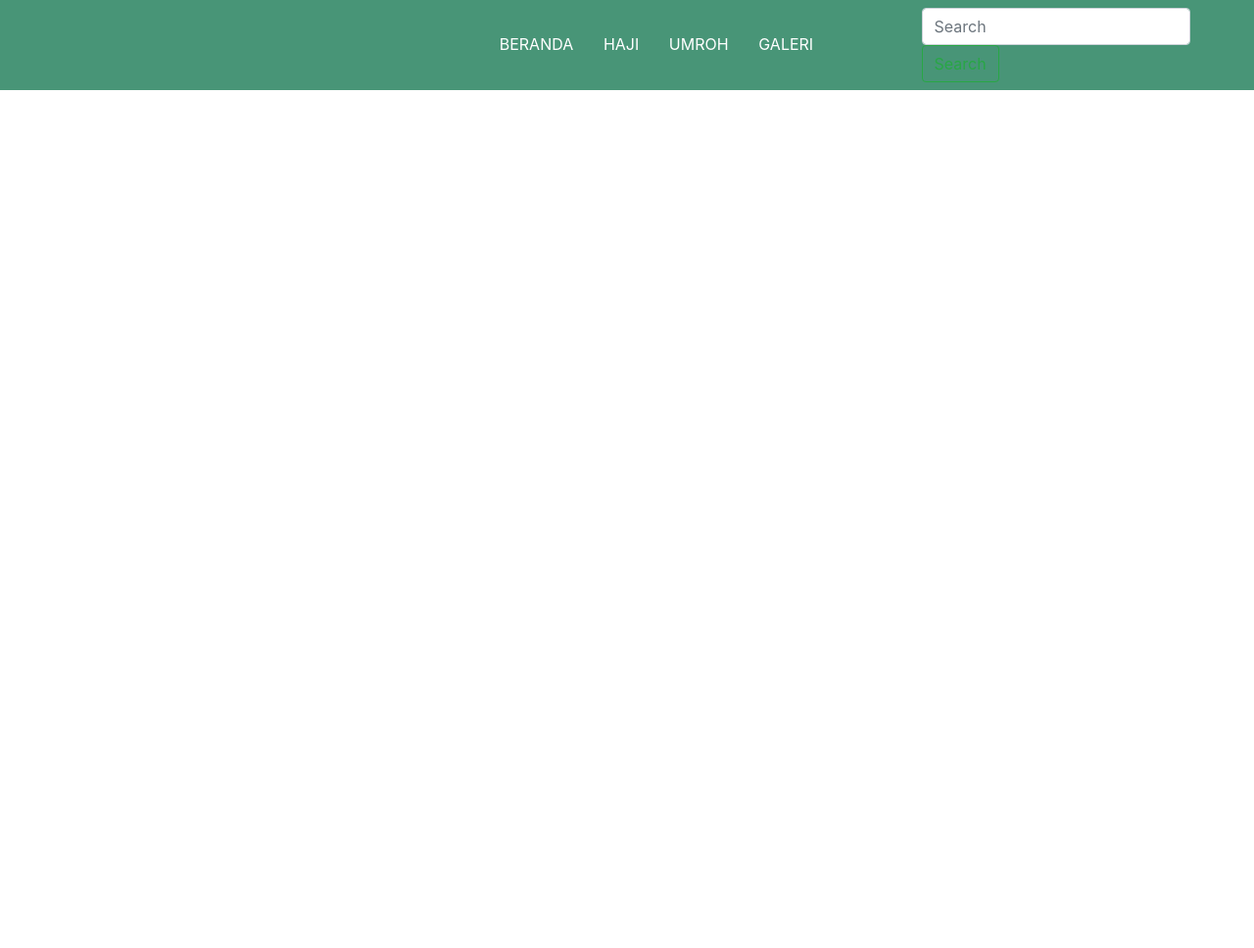
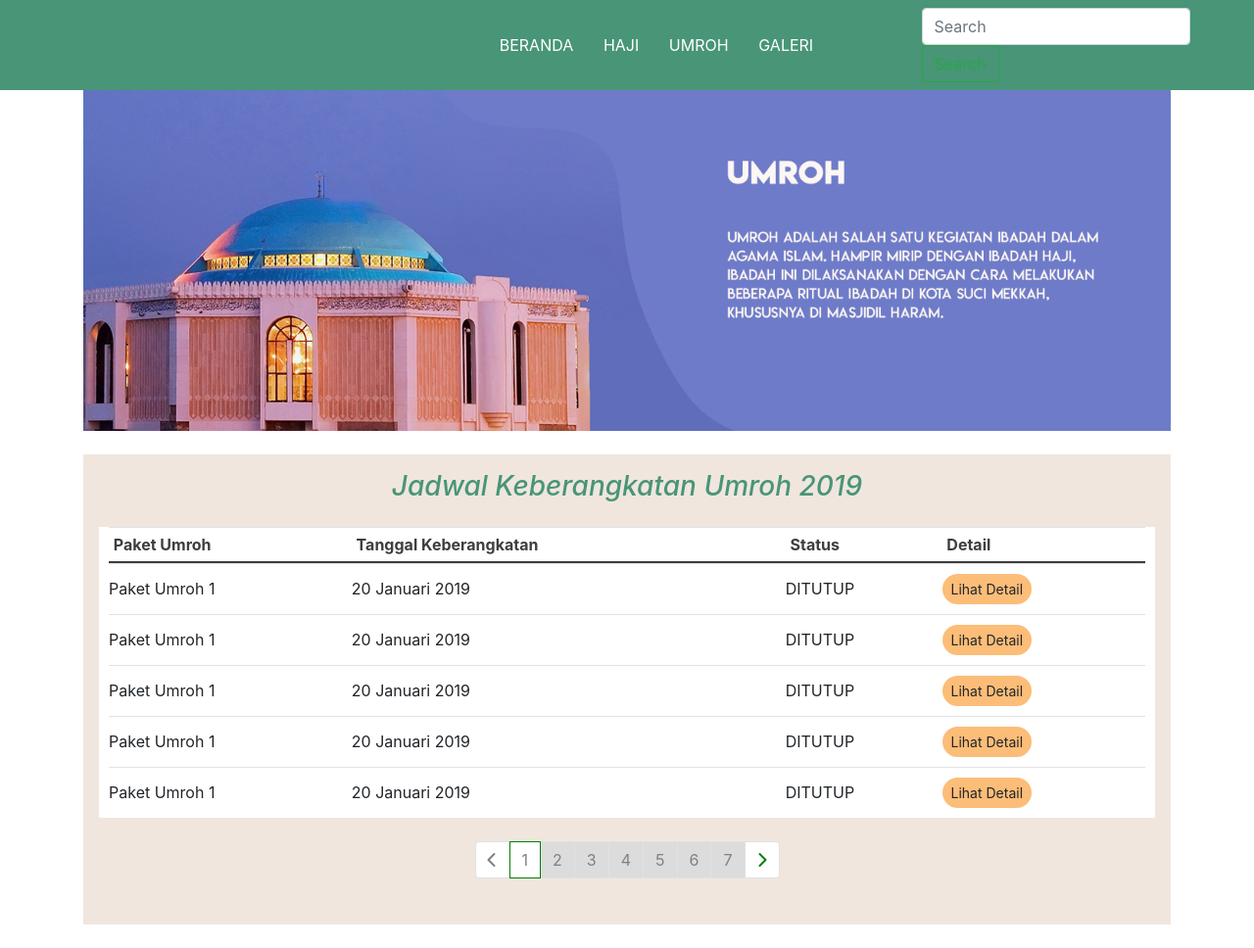
Before and after one commit to Sympathizee/website-kp, a CodeIgniter app: page /website-kp/index.php/umroh/index in a window 1280 px wide. Shown: the whole page at 98% size. Before the commit the page ends 92 px from the top, so only its background shows below. Run offline with CodeIgniter, Linux system fonts and the light colour scheme; some libraries are stand-ins or nearby versions.

Commit message:
Add JadwalKeberangkatan in page umroh

```diff
--- a/application/views/Login.php
+++ b/application/views/Login.php
@@ -10,8 +10,6 @@
 	<script src="https://cdnjs.cloudflare.com/ajax/libs/popper.js/1.14.7/umd/popper.min.js" integrity="sha384-UO2eT0CpHqdSJQ6hJty5KVphtPhzWj9WO1clHTMGa3JDZwrnQq4sF86dIHNDz0W1" crossorigin="anonymous"></script>
 	<script src="https://stackpath.bootstrapcdn.com/bootstrap/4.3.1/js/bootstrap.min.js" integrity="sha384-JjSmVgyd0p3pXB1rRibZUAYoIIy6OrQ6VrjIEaFf/nJGzIxFDsf4x0xIM+B07jRM" crossorigin="anonymous"></script>
 </head>
-
-
 <style type="text/css">
 body {
 	width: 100%!important;
--- a/application/views/Umroh.php
+++ b/application/views/Umroh.php
@@ -6,7 +6,122 @@
   <?php $this->load->view('templates/navbar'); ?>
   <title>UMROH</title>
 </head>
+<style media="screen">
+body {
+  padding-top: 58px;
+}
+
+h3 {
+  font-style: italic;
+  color:rgb(72,149,119);
+}
+
+.jadwal {
+  background-color: rgb(240,230,222);
+  text-align: center;
+  height: 60vh;
+}
+
+ul.pagination {
+  justify-content: center!important;
+}
+
+.pagination .page-item.active .page-link {
+  background-color: #fff;
+  color: gray;
+}
+
+.pagination .page-item .page-link {
+  background-color: Gainsboro;
+  color: Gray;
+}
+
+.pagination .previous.disabled .page-link {
+  background-color: #fff;
+  color: Gray;
+}
+
+.pagination .previous .page-link {
+  background-color: #fff;
+  color: Green;
+}
+
+.pagination .next .page-link {
+  background-color: #fff;
+  color: Green;
+}
+
+.page-item.active .page-link {
+  border-color: Green;
+}
+
+div.dataTables_wrapper div.dataTables_paginate ul.pagination .page-item.active .page-link:focus {
+  background-color: #fff;
+  color: gray;
+}
+
+#table-jadwal {
+  padding: 0 10px;
+  background-color: #fff;
+}
+
+tr, td {
+  padding: 10px 0!important;
+  text-align: left;
+  vertical-align: middle!important;
+}
+</style>
 <body>
-
+  <div class="container-fluid">
+    <div class="row">
+      <div class="col">
+        <div class="container">
+          <div class="poster pt-4 mb-4">
+            <img style="width:100%;" src="<?=base_url('assets/images/Poster Umroh.png')?>" alt="asd">
+          </div>
+          <div class="jadwal mb-4">
+            <h3 class="py-3">Jadwal Keberangkatan Umroh 2019</h3>
+            <div class="text-center mr-3 ml-3">
+              <table class="table table-sm table-hover" id="table-jadwal" style="width: 100%;">
+                <thead>
+                  <tr style="color: rgb(63,62,60);">
+                    <th style="border-bottom: 2px solid rgb(63,62,60);">Paket Umroh</th>
+                    <th style="border-bottom: 2px solid rgb(63,62,60);">Tanggal Keberangkatan</th>
+                    <th style="border-bottom: 2px solid rgb(63,62,60);">Status</th>
+                    <th style="border-bottom: 2px solid rgb(63,62,60);">Detail</th>
+                  </tr>
+                </thead>
+                <tbody>
+                  <?php for($x=0;$x<=30;$x++){ ?>
+                    <tr>
+                      <td>Paket Umroh 1</td>
+                      <td>20 Januari 2019</td>
+                      <td>DITUTUP</td>
+                      <td><button class="btn btn-sm" style="background-color: rgb(252,189,120);border-radius: 90px;">Lihat Detail</button></td>
+                    </tr>
+                  <?php }?>
+                </tbody>
+              </table>
+            </div>
+          </div>
+        </div>
+      </div>
+    </div>
+  </div>
 </body>
+<script type="text/javascript">
+$(document).ready(function() {
+  $('#table-jadwal').DataTable({
+    "lengthMenu": [[5], [5]],
+    "oLanguage": {
+      "oPaginate": {
+        "sNext": '<i class="fa fa-chevron-right" ></i>',
+        "sPrevious": '<i class="fa fa-chevron-left" ></i>'
+      }
+    },
+    "dom": 'rt<"row view-pager"<"col-sm-12"<"text-center pt-3"p>>>',
+    "ordering": false
+  });
+});
+</script>
 </html>
--- a/application/views/home_view.php
+++ b/application/views/home_view.php
@@ -1,3 +1,4 @@
+
 <style type="text/css">
 body {
   background:transparent !important;
--- a/application/views/templates/header.php
+++ b/application/views/templates/header.php
@@ -1,11 +1,11 @@
 
-  <link rel="stylesheet" type="text/css" href="<?php echo base_url();?>/assets/css/home.css">
   <!--============================================================================================================-->
   <link rel="stylesheet" href="https://stackpath.bootstrapcdn.com/bootstrap/4.3.1/css/bootstrap.min.css" integrity="sha384-ggOyR0iXCbMQv3Xipma34MD+dH/1fQ784/j6cY/iJTQUOhcWr7x9JvoRxT2MZw1T" crossorigin="anonymous">
   <link href="https://unpkg.com/aos@2.3.1/dist/aos.css" rel="stylesheet">
   <script src="https://unpkg.com/aos@2.3.1/dist/aos.js"></script>
   <!--============================================================================================================-->
   <script src="https://ajax.googleapis.com/ajax/libs/jquery/3.4.1/jquery.min.js"></script>
+  <script src="https://kit.fontawesome.com/87b159f47a.js"></script>
   <script src="https://cdnjs.cloudflare.com/ajax/libs/popper.js/1.14.7/umd/popper.min.js" integrity="sha384-UO2eT0CpHqdSJQ6hJty5KVphtPhzWj9WO1clHTMGa3JDZwrnQq4sF86dIHNDz0W1" crossorigin="anonymous"></script>
   <script src="https://stackpath.bootstrapcdn.com/bootstrap/4.3.1/js/bootstrap.min.js" integrity="sha384-JjSmVgyd0p3pXB1rRibZUAYoIIy6OrQ6VrjIEaFf/nJGzIxFDsf4x0xIM+B07jRM" crossorigin="anonymous"></script>
   <!--============================================================================================================-->
```
Lines whose indentation alone changed are shown as unchanged.
